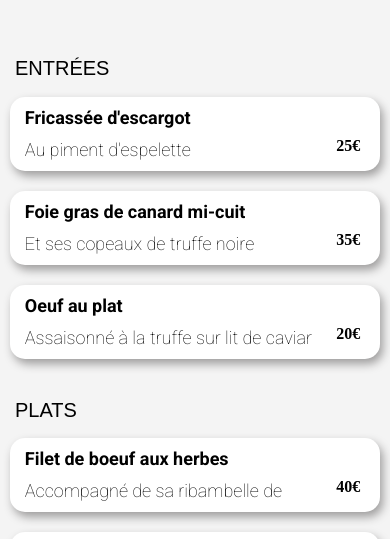
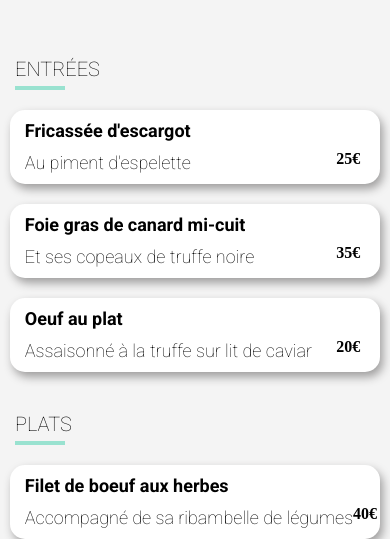
Before and after one commit to ValerianFillonneau/OCP3, a website: page restaurant1.html in a window 390 px wide. Shown: the part 496-1035 px from the top of the page. Drawn offline with Linux system fonts and the light colour scheme; a web font is replaced by a local one.

Commit message:
ajout de la seconde animation

```diff
--- a/restaurant1.html
+++ b/restaurant1.html
@@ -33,8 +33,9 @@
             </span>
         </div>
 
-        <div class="menu__entrée">
+        <div class="menu__entrée menu-delay">
             <h2>ENTRÉES</h2>
+            <div class="underline"></div>
             <div class="menu__entrée__choix1 card">
                 <div class="legende">
                     <p class="legende__gras">Fricassée d'escargot</p>
@@ -79,8 +80,9 @@
             </div>
         </div>
 
-        <div class="menu__plat">
+        <div class="menu__plat menu-delay">
             <h2>PLATS</h2>
+            <div class="underline"></div>
             <div class="menu__plat__choix1 card">
                 <div class="legende">
                     <p class="legende__gras">Filet de boeuf aux herbes</p>
@@ -125,8 +127,9 @@
             </div>
         </div>
 
-        <div class="menu__dessert">
+        <div class="menu__dessert menu-delay">
             <h2>DESSERTS</h2>
+            <div class="underline"></div>
             <div class="menu__dessert__choix1 card">
                 <div class="legende">
                     <p class="legende__gras">Paris-Brest</p>
--- a/sass/base/_typography.scss
+++ b/sass/base/_typography.scss
@@ -25,9 +25,7 @@ header{
 }
 
 h2{
-    font-size: 2.25em;
-    font-family: $font-title;
-    font-weight: 700;
+    font-family: $font-text;
 }
 
 .function{
--- a/sass/pages/_restaurant.scss
+++ b/sass/pages/_restaurant.scss
@@ -69,12 +69,35 @@
         h2{
             font-size: 20px;
             font-weight: 100;
-            margin-top: 40px;
+            margin: 40px 0 0px 15px;
+        }
+
+        .underline{
+            height: 4px;
+            width: 50px;
+            margin: 5px 0 20px 15px;
+            background-color: $tertiary-color;
         }
 
         .card{
+            opacity: 0;
+            position: relative;
             @include menu;
             @include animation-check;
+            animation: fadein 750ms linear;
+            animation-fill-mode: forwards;
+            &:nth-child(3){
+                animation-delay: 250ms;
+            }
+            &:nth-child(4){
+                animation-delay: 500ms;
+            }
+            &:nth-child(5){
+                animation-delay: 750ms;
+            }
+            &:nth-child(6){
+                animation-delay: 1000ms;
+            }
         }
 
         .valid{
--- a/sass/utils/_animations.scss
+++ b/sass/utils/_animations.scss
@@ -10,6 +10,9 @@
             transition: transform 500ms;
         }
     }
+    .legende>p{
+        width: 100%;
+    }
     &:hover{
         .valid{
             width: 100px;
@@ -18,5 +21,19 @@
                 transition: transform 500ms;
             }
         }
+        .legende>p{
+            width: 288px;
+        }
     }
 }
+
+@keyframes fadein{
+    0% {
+        opacity: 0;
+        transform: translateY(20px);
+    }
+    100% {
+        opacity: 1;
+        transform: translateY(0px);
+    }
+}
--- a/sass/utils/_mixins.scss
+++ b/sass/utils/_mixins.scss
@@ -47,15 +47,18 @@
     margin: 0 2.5% 20px 2.5%;
     cursor: pointer;
     .legende{
-        width: 100%;
+        width: 370px;
         &__gras{
             font-weight: 700;
             margin: 0 0 0 15px;
         }
         p{
+            width: auto;
+            white-space: nowrap;
             height: 22px;
             margin: 10px 0 10px 15px;
             font-size: 18px;
+            display: block;
             overflow: hidden;
             text-overflow: ellipsis;
         }
```
Also changed, not shown: restaurant2.html (+3 -0 lines), restaurant3.html (+3 -0 lines), restaurant4.html (+3 -0 lines), public/css/styles.css, 1 other file.
